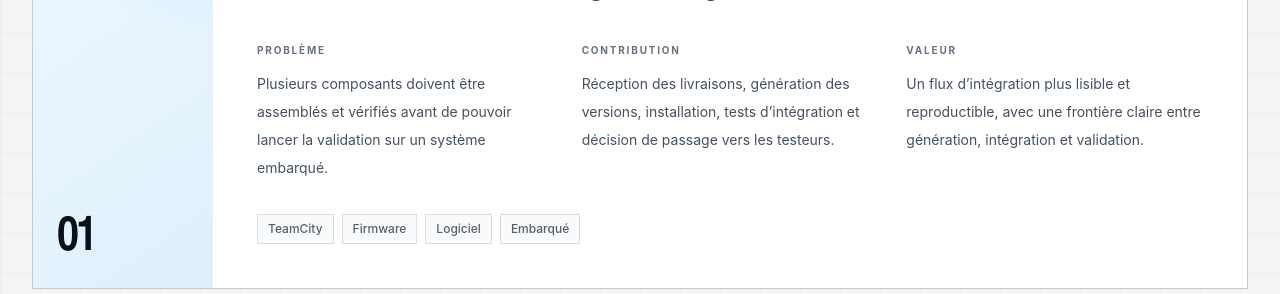
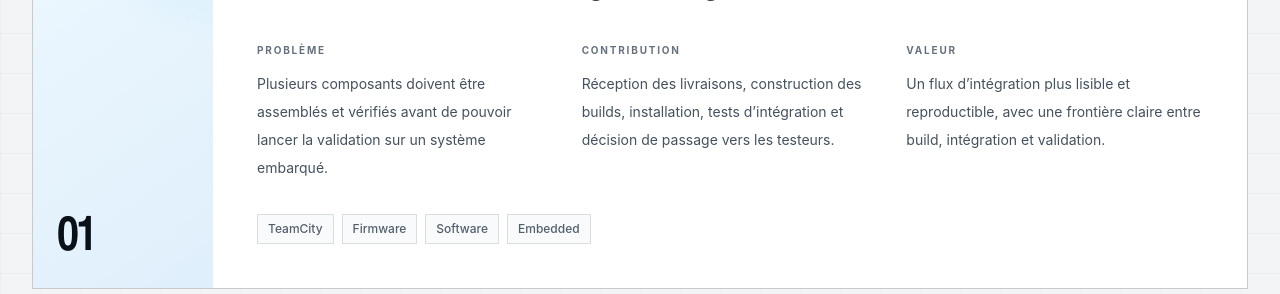
Before and after one commit to Robotham33/Portfolio-Hamza-Ghourabi, a Next.js app: page /projects in a window 1280 px wide. Shown: the part 727-1021 px from the top of the page. Built offline with nearby package versions, Linux system fonts and the light colour scheme.

Commit message:
refine(copy): keep natural technical terminology

```diff
--- a/content/portfolio.ts
+++ b/content/portfolio.ts
@@ -161,7 +161,7 @@ export const expertise = [
     index: "01",
     title: "Intégration logicielle",
     text: "Assembler et fiabiliser les livraisons logicielles et firmware avant leur passage en validation.",
-    tags: ["Versions", "Firmware", "Logiciel", "Livraison"],
+    tags: ["Builds", "Firmware", "Software", "Release"],
   },
   {
     index: "02",
@@ -171,7 +171,7 @@ export const expertise = [
   },
   {
     index: "03",
-    title: "Qualité logicielle & automatisation des tests",
+    title: "QA & automatisation des tests",
     text: "Automatiser les campagnes, fiabiliser les environnements de test et accélérer l’analyse des résultats.",
     tags: ["Python", "Batch", "Automatisation", "Rapports"],
   },
@@ -190,10 +190,10 @@ export const caseStudies = [
     problem:
       "Plusieurs composants doivent être assemblés et vérifiés avant de pouvoir lancer la validation sur un système embarqué.",
     contribution:
-      "Réception des livraisons, génération des versions, installation, tests d’intégration et décision de passage vers les testeurs.",
+      "Réception des livraisons, construction des builds, installation, tests d’intégration et décision de passage vers les testeurs.",
     result:
-      "Un flux d’intégration plus lisible et reproductible, avec une frontière claire entre génération, intégration et validation.",
-    stack: ["TeamCity", "Firmware", "Logiciel", "Embarqué"],
+      "Un flux d’intégration plus lisible et reproductible, avec une frontière claire entre build, intégration et validation.",
+    stack: ["TeamCity", "Firmware", "Software", "Embedded"],
   },
   {
     eyebrow: "Automobile · validation",
```
